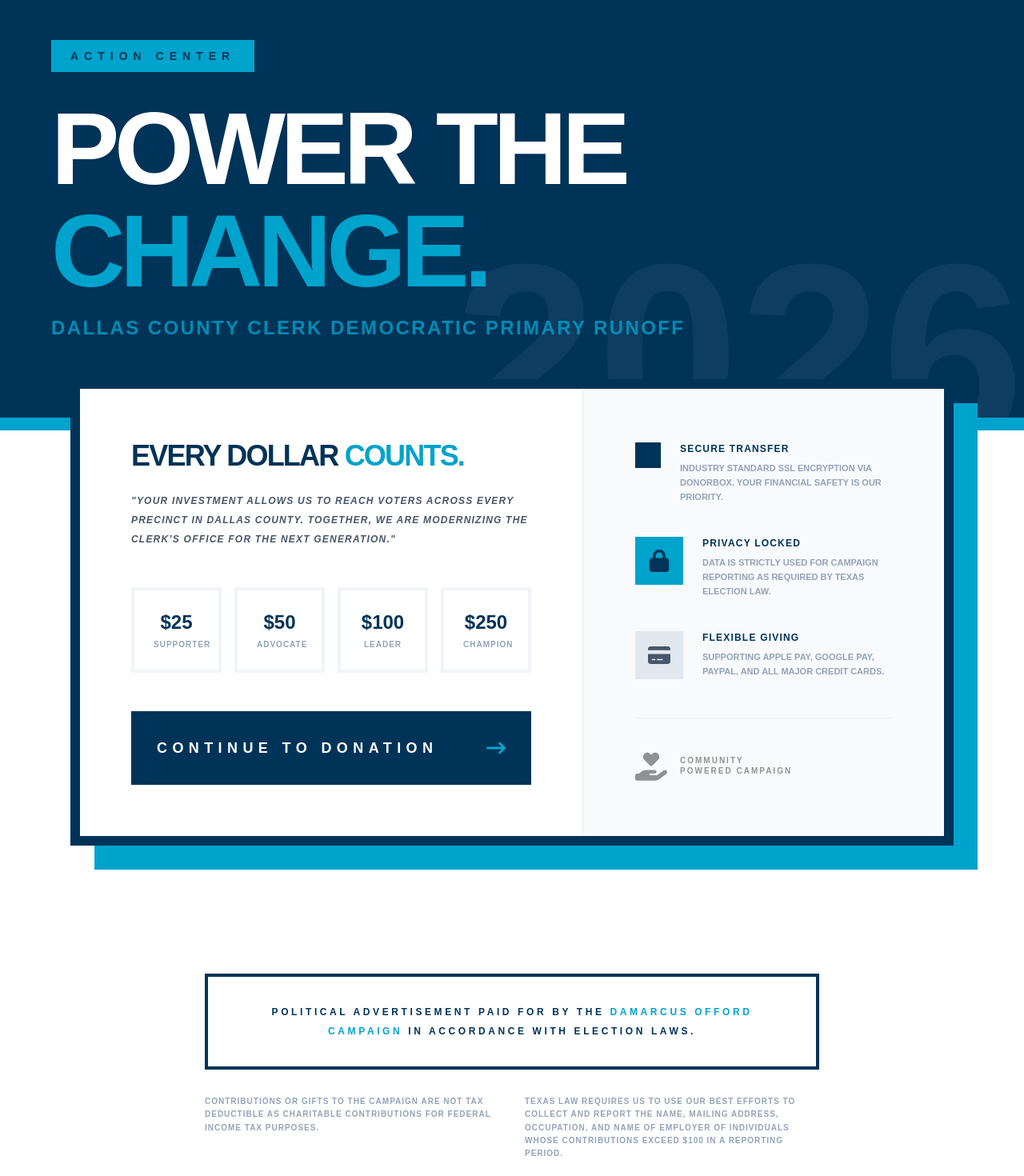
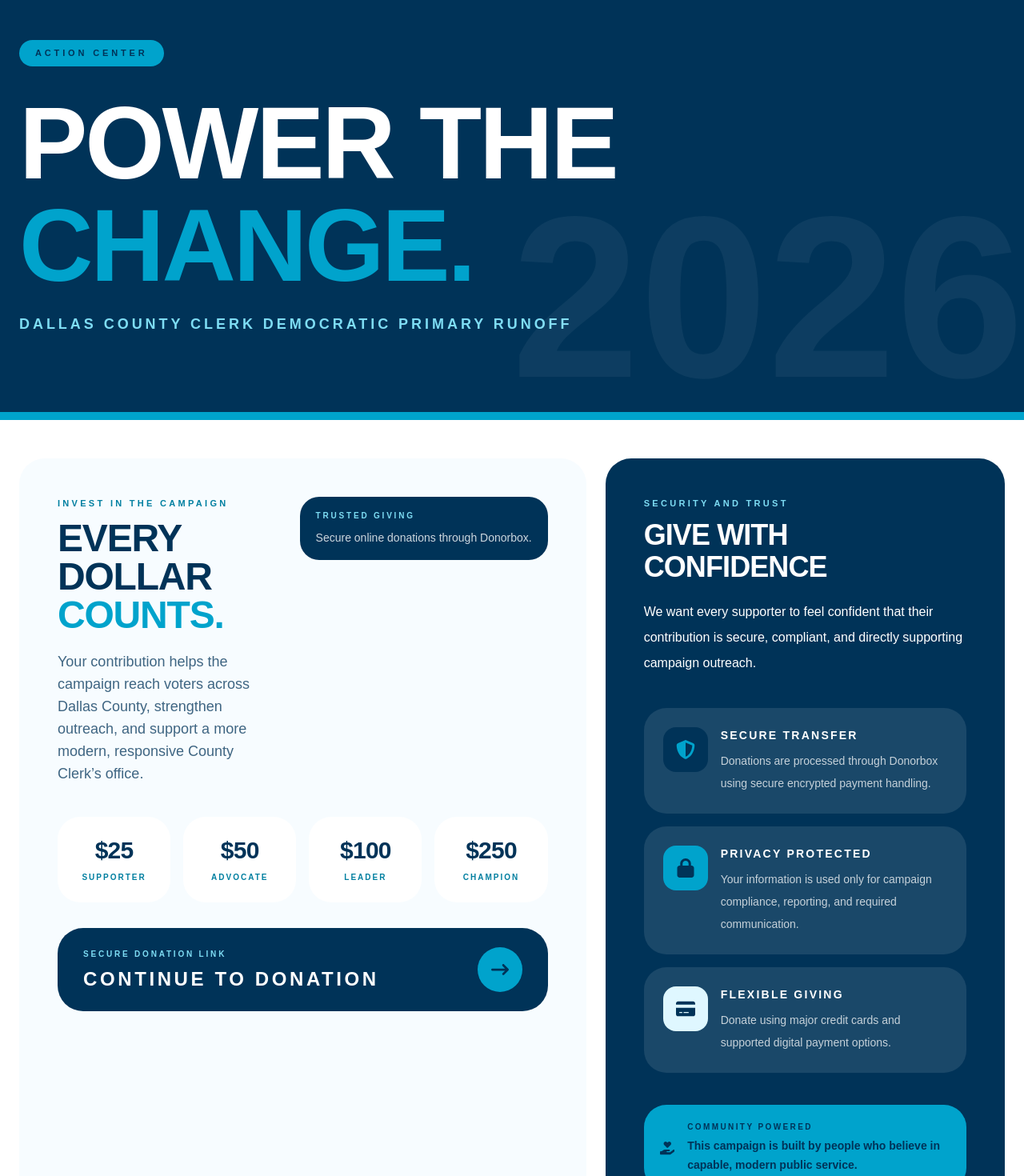
Before and after one commit to Ibeneme/dallas, a React (Vite) app: page /donate in a window 1280 px wide. Shown: the part 180-1650 px from the top of the page at 80% size. Built offline with nearby package versions, Linux system fonts and the light colour scheme; a web font is replaced by a local one.

Commit message:
first commit

```diff
--- a/src/pages/DonateCTA.tsx
+++ b/src/pages/DonateCTA.tsx
@@ -1,6 +1,12 @@
 import React from "react";
 import { motion } from "framer-motion";
-import { FaCreditCard, FaLock, FaArrowRightLong, FaHandHoldingHeart } from "react-icons/fa6";
+import {
+  FaCreditCard,
+  FaLock,
+  FaArrowRightLong,
+  FaHandHoldingHeart,
+  FaShieldHalved,
+} from "react-icons/fa6";
 
 const DonatePage: React.FC = () => {
   const donorBoxUrl = "https://donorbox.org/offordforclerk";
@@ -12,131 +18,211 @@ const DonatePage: React.FC = () => {
     { amount: "$250", label: "Champion" },
   ];
 
+  const trustItems = [
+    {
+      icon: <FaShieldHalved size={24} />,
+      title: "Secure Transfer",
+      text: "Donations are processed through Donorbox using secure encrypted payment handling.",
+      tone: "bg-[#003358] text-[#00a3cc]",
+    },
+    {
+      icon: <FaLock size={24} />,
+      title: "Privacy Protected",
+      text: "Your information is used only for campaign compliance, reporting, and required communication.",
+      tone: "bg-[#00a3cc] text-[#003358]",
+    },
+    {
+      icon: <FaCreditCard size={24} />,
+      title: "Flexible Giving",
+      text: "Donate using major credit cards and supported digital payment options.",
+      tone: "bg-[#dff7ff] text-[#003358]",
+    },
+  ];
+
   return (
-    <div className="bg-white min-h-screen text-[#003358] font-sans selection:bg-[#00a3cc] selection:text-white flex flex-col">
+    <div className="min-h-screen bg-white font-sans text-[#003358] selection:bg-[#00a3cc] selection:text-white">
+      <header className="relative overflow-hidden border-b-[10px] border-[#00a3cc] bg-[#003358] px-6 pb-16 pt-24 text-white md:pb-24 md:pt-32">
+        <div className="mx-auto max-w-7xl">
+          <motion.div
+            initial={{ opacity: 0, y: 16 }}
+            animate={{ opacity: 1, y: 0 }}
+            transition={{ duration: 0.45, ease: "easeOut" }}
+            className="inline-flex rounded-full bg-[#00a3cc] px-5 py-2"
+          >
+            <span className="text-[11px] font-black uppercase tracking-[0.35em] text-[#003358]">
+              Action Center
+            </span>
+          </motion.div>
 
-      {/* HEADER: High-Impact Brutalist */}
-      <header className="pt-32 pb-24 px-6 bg-[#003358] text-white border-b-[16px] border-[#00a3cc] relative overflow-hidden">
-        <div className="max-w-6xl mx-auto relative z-10">
           <motion.div
-            initial={{ opacity: 0, x: -20 }}
-            animate={{ opacity: 1, x: 0 }}
-            className="inline-block bg-[#00a3cc] px-6 py-2 mb-8"
+            initial={{ opacity: 0, y: 18 }}
+            animate={{ opacity: 1, y: 0 }}
+            transition={{ duration: 0.55, delay: 0.08, ease: "easeOut" }}
+            className="mt-8 max-w-5xl"
           >
-            <span className="text-[#003358] font-black text-sm uppercase tracking-[0.5em]">Action Center</span>
-          </motion.div>
-          <h1 className="text-7xl md:text-9xl font-black uppercase tracking-tighter leading-[0.8] mb-4">
-            Power the <br /> <span className="text-[#00a3cc]">Change.</span>
+            <h1 className="text-5xl font-black uppercase leading-[0.85] tracking-tight sm:text-6xl md:text-8xl lg:text-9xl">
+              Power The
+              <br />
+              <span className="text-[#00a3cc]">Change.</span>
             </h1>
-          <p className="text-xl md:text-2xl font-bold uppercase tracking-widest text-[#00a3cc]/80">
+
+            <p className="mt-5 max-w-3xl text-sm font-black uppercase tracking-[0.22em] text-[#7eddf4] sm:text-base md:text-lg">
               Dallas County Clerk Democratic Primary Runoff
             </p>
+          </motion.div>
         </div>
-        {/* Background Decorative Text */}
-        <span className="absolute bottom-0 right-0 text-[20rem] font-black text-white/5 leading-none select-none -mb-20">2026</span>
+
+        <div className="pointer-events-none absolute bottom-0 right-0 select-none text-[7rem] font-black leading-none text-white/5 sm:text-[10rem] md:text-[14rem] lg:text-[18rem]">
+          2026
+        </div>
       </header>
 
-      <main className="max-w-6xl mx-auto w-full px-6 -mt-16 relative z-20 pb-20">
-        <div className="grid grid-cols-1 lg:grid-cols-12 gap-0 border-[12px] border-[#003358] bg-white shadow-[30px_30px_0px_#00a3cc]">
-
-          {/* LEFT COLUMN: The Strategy */}
-          <div className="lg:col-span-7 p-10 md:p-16 space-y-12 border-b-2 lg:border-b-0 lg:border-r-2 border-slate-100">
-            <div className="space-y-6">
-              <h2 className="text-4xl font-black uppercase tracking-tighter text-[#003358]">
-                Every Dollar <span className="text-[#00a3cc]">Counts.</span>
+      <main className="mx-auto max-w-7xl px-6 py-8 md:py-12">
+        <div className="grid gap-6 lg:grid-cols-12">
+          <section className="rounded-[32px] bg-[#f7fcff] p-6 sm:p-8 md:p-10 lg:col-span-7 xl:p-12">
+            <div className="grid gap-8 lg:grid-cols-[1fr_auto] lg:items-start">
+              <div>
+                <p className="text-[11px] font-black uppercase tracking-[0.3em] text-[#007fa0]">
+                  Invest In The Campaign
+                </p>
+                <h2 className="mt-3 text-3xl font-black uppercase leading-tight tracking-tight sm:text-4xl md:text-5xl">
+                  Every Dollar
+                  <span className="text-[#00a3cc]"> Counts.</span>
                 </h2>
-              <p className="text-slate-600 font-bold uppercase tracking-widest text-xs leading-loose italic">
-                "Your investment allows us to reach voters across every precinct in Dallas County.
-                Together, we are modernizing the clerk’s office for the next generation."
+                <p className="mt-5 max-w-2xl text-base leading-8 text-[#003358]/75 md:text-lg">
+                  Your contribution helps the campaign reach voters across
+                  Dallas County, strengthen outreach, and support a more modern,
+                  responsive County Clerk’s office.
                 </p>
               </div>
 
-            {/* Support Tiers */}
-            <div className="grid grid-cols-2 sm:grid-cols-4 gap-4">
+              <div className="rounded-3xl bg-[#003358] px-5 py-4 text-white">
+                <p className="text-[10px] font-black uppercase tracking-[0.28em] text-[#7eddf4]">
+                  Trusted Giving
+                </p>
+                <p className="mt-2 text-sm leading-6 text-white/80">
+                  Secure online donations through Donorbox.
+                </p>
+              </div>
+            </div>
+
+            <div className="mt-10 grid grid-cols-2 gap-4 md:grid-cols-4">
               {tiers.map((tier) => (
                 <a
                   key={tier.amount}
                   href={donorBoxUrl}
-                  className="border-4 border-slate-100 p-6 text-center hover:border-[#00a3cc] hover:bg-slate-50 transition-all group"
+                  target="_blank"
+                  rel="noopener noreferrer"
+                  className="group rounded-[28px] bg-white px-4 py-6 text-center transition-colors hover:bg-[#00a3cc]"
                 >
-                  <div className="text-2xl font-black text-[#003358] mb-1 group-hover:scale-110 transition-transform">{tier.amount}</div>
-                  <div className="text-[10px] font-black uppercase tracking-widest text-slate-400">{tier.label}</div>
+                  <div className="text-2xl font-black tracking-tight text-[#003358] sm:text-3xl group-hover:text-white">
+                    {tier.amount}
+                  </div>
+                  <div className="mt-2 text-[10px] font-black uppercase tracking-[0.2em] text-[#007fa0] group-hover:text-white/80">
+                    {tier.label}
+                  </div>
                 </a>
               ))}
             </div>
 
-            <motion.a
+            <a
               href={donorBoxUrl}
-              whileHover={{ x: 15 }}
-              className="flex items-center justify-between bg-[#003358] text-white p-8 font-black uppercase tracking-[0.4em] group transition-all"
+              target="_blank"
+              rel="noopener noreferrer"
+              className="mt-8 flex flex-col gap-4 rounded-[32px] bg-[#003358] px-6 py-6 text-white sm:flex-row sm:items-center sm:justify-between sm:px-8"
             >
-              <span className="text-lg">Continue to Donation</span>
-              <FaArrowRightLong className="text-[#00a3cc] text-2xl group-hover:translate-x-4 transition-transform" />
-            </motion.a>
+              <div>
+                <p className="text-[10px] font-black uppercase tracking-[0.28em] text-[#7eddf4]">
+                  Secure Donation Link
+                </p>
+                <p className="mt-2 text-xl font-black uppercase tracking-[0.15em] sm:text-2xl">
+                  Continue To Donation
+                </p>
               </div>
 
-          {/* RIGHT COLUMN: Security & Trust */}
-          <div className="lg:col-span-5 bg-slate-50 p-10 md:p-16 flex flex-col justify-center space-y-12">
-            <div className="space-y-10">
-              <div className="flex items-start space-x-6">
-                <div className="bg-[#003358] p-4 text-[#00a3cc]">
+              <div className="flex h-14 w-14 items-center justify-center rounded-full bg-[#00a3cc] text-[#003358]">
+                <FaArrowRightLong size={22} />
+              </div>
+            </a>
+          </section>
 
-                </div>
-                <div>
-                  <h4 className="font-black uppercase text-xs tracking-widest mb-2">Secure Transfer</h4>
-                  <p className="text-[11px] text-slate-400 font-bold uppercase leading-relaxed">
-                    Industry standard SSL encryption via DonorBox. Your financial safety is our priority.
+          <aside className="rounded-[32px] bg-[#003358] p-6 text-white sm:p-8 md:p-10 lg:col-span-5 xl:p-12">
+            <p className="text-[11px] font-black uppercase tracking-[0.3em] text-[#7eddf4]">
+              Security And Trust
             </p>
-                </div>
+            <h3 className="mt-3 text-3xl font-black uppercase leading-tight tracking-tight sm:text-4xl">
+              Give With Confidence
+            </h3>
+            <p className="mt-5 text-base leading-8 text-white/78">
+              We want every supporter to feel confident that their contribution
+              is secure, compliant, and directly supporting campaign outreach.
+            </p>
+
+            <div className="mt-10 space-y-4">
+              {trustItems.map((item) => (
+                <div
+                  key={item.title}
+                  className="rounded-[28px] bg-white/10 p-5 sm:p-6"
+                >
+                  <div className="flex items-start gap-4">
+                    <div
+                      className={`flex h-14 w-14 shrink-0 items-center justify-center rounded-2xl ${item.tone}`}
+                    >
+                      {item.icon}
                     </div>
 
-              <div className="flex items-start space-x-6">
-                <div className="bg-[#00a3cc] p-4 text-[#003358]">
-                  <FaLock size={28} />
-                </div>
                     <div>
-                  <h4 className="font-black uppercase text-xs tracking-widest mb-2">Privacy Locked</h4>
-                  <p className="text-[11px] text-slate-400 font-bold uppercase leading-relaxed">
-                    Data is strictly used for campaign reporting as required by Texas Election Law.
-                  </p>
-                </div>
-              </div>
-
-              <div className="flex items-start space-x-6">
-                <div className="bg-slate-200 p-4 text-slate-600">
-                  <FaCreditCard size={28} />
-                </div>
-                <div>
-                  <h4 className="font-black uppercase text-xs tracking-widest mb-2">Flexible Giving</h4>
-                  <p className="text-[11px] text-slate-400 font-bold uppercase leading-relaxed">
-                    Supporting Apple Pay, Google Pay, PayPal, and all major credit cards.
+                      <h4 className="text-sm font-black uppercase tracking-[0.16em] text-white">
+                        {item.title}
+                      </h4>
+                      <p className="mt-2 text-sm leading-7 text-white/75">
+                        {item.text}
                       </p>
                     </div>
                   </div>
                 </div>
+              ))}
+            </div>
 
-            {/* Trust Badge */}
-            <div className="pt-10 border-t border-slate-200 flex items-center space-x-4 grayscale opacity-50">
-               <FaHandHoldingHeart size={40} className="text-[#003358]" />
-               <span className="text-[10px] font-black uppercase tracking-[0.2em] leading-tight">
-                 Community <br /> Powered Campaign
-               </span>
+            <div className="mt-10 flex items-center gap-4 rounded-[28px] bg-[#00a3cc] px-5 py-5 text-[#003358]">
+              <FaHandHoldingHeart size={30} />
+              <div>
+                <p className="text-[10px] font-black uppercase tracking-[0.24em]">
+                  Community Powered
+                </p>
+                <p className="mt-1 text-sm font-bold leading-6">
+                  This campaign is built by people who believe in capable,
+                  modern public service.
+                </p>
               </div>
             </div>
+          </aside>
         </div>
       </main>
 
-      {/* MANDATORY LEGAL FOOTER */}
-      <footer className="py-20 px-6 mt-auto">
-        <div className="max-w-3xl mx-auto space-y-8">
-          <div className="border-[4px] border-[#003358] p-8 text-center bg-white">
-            <p className="text-xs font-black text-[#003358] uppercase tracking-[0.3em] leading-loose">
-              Political advertisement paid for by the <span className="text-[#00a3cc]">Damarcus Offord Campaign</span> in accordance with election laws.
+      <footer className="border-t border-[#d6edf5] px-6 py-14">
+        <div className="mx-auto max-w-5xl space-y-8">
+          <div className="rounded-[28px] bg-[#f7fcff] p-6 text-center md:p-8">
+            <p className="text-xs font-black uppercase leading-7 tracking-[0.22em] text-[#003358]">
+              Political advertisement paid for by the
+              <span className="text-[#00a3cc]">
+                {" "}
+                Damarcus Offord Campaign
+              </span>{" "}
+              in accordance with election laws.
             </p>
           </div>
-          <div className="grid grid-cols-1 md:grid-cols-2 gap-8 text-[10px] font-bold text-slate-400 uppercase tracking-widest leading-relaxed">
-            <p>Contributions or gifts to the campaign are not tax deductible as charitable contributions for Federal income tax purposes.</p>
-            <p>Texas law requires us to use our best efforts to collect and report the name, mailing address, occupation, and name of employer of individuals whose contributions exceed $100 in a reporting period.</p>
+
+          <div className="grid gap-5 text-[11px] font-bold uppercase leading-6 tracking-[0.16em] text-slate-500 md:grid-cols-2">
+            <p>
+              Contributions or gifts to the campaign are not tax deductible as
+              charitable contributions for federal income tax purposes.
+            </p>
+            <p>
+              Texas law requires us to use our best efforts to collect and
+              report the name, mailing address, occupation, and employer of
+              individuals whose contributions exceed $100 in a reporting period.
+            </p>
           </div>
         </div>
       </footer>
```
Also changed, not shown: 1 other file (tests, documents, lock files or other folders). Lines whose indentation alone changed are shown as unchanged.
